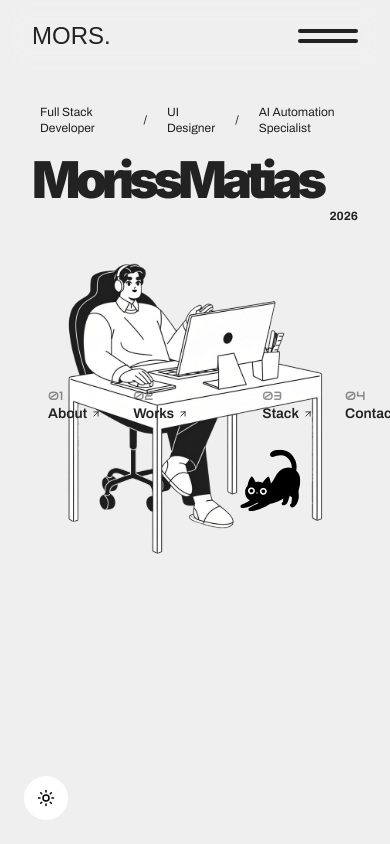
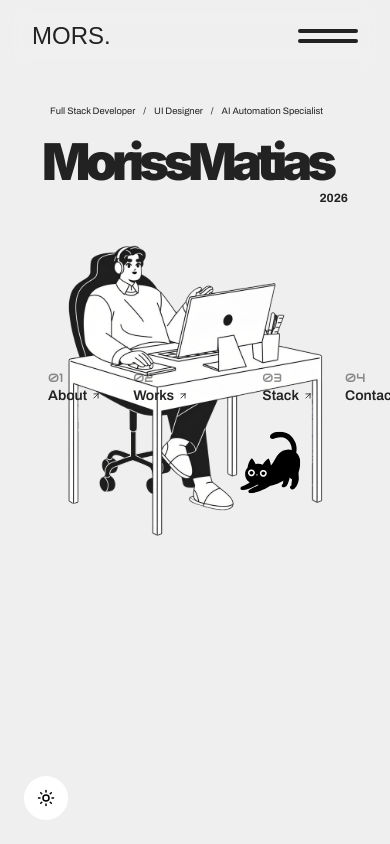
Before and after one commit to mors-codes/portfolio-2026, a Next.js app: page / in a window 390 px wide. Shown: the top 844 px of the page. Built offline with nearby package versions, Linux system fonts and the light colour scheme; a web font is replaced by a local one.

Commit message:
role label wrap fix

```diff
--- a/src/components/sections/Hero.tsx
+++ b/src/components/sections/Hero.tsx
@@ -135,7 +135,7 @@ export default function Hero() {
         <div className="inline-block text-left">
           <p
             ref={roleLabelsRef}
-            className="mb-2 ml-2 flex items-center gap-5 font-sans text-xs md:text-sm"
+            className="mb-2 ml-2 flex flex-nowrap items-center gap-2 whitespace-nowrap font-sans text-[2.4vw] md:gap-5 md:text-sm"
             style={{ opacity: 0, transform: "translateX(-24px)" }}
           >
             <span>Full Stack Developer</span>
```
